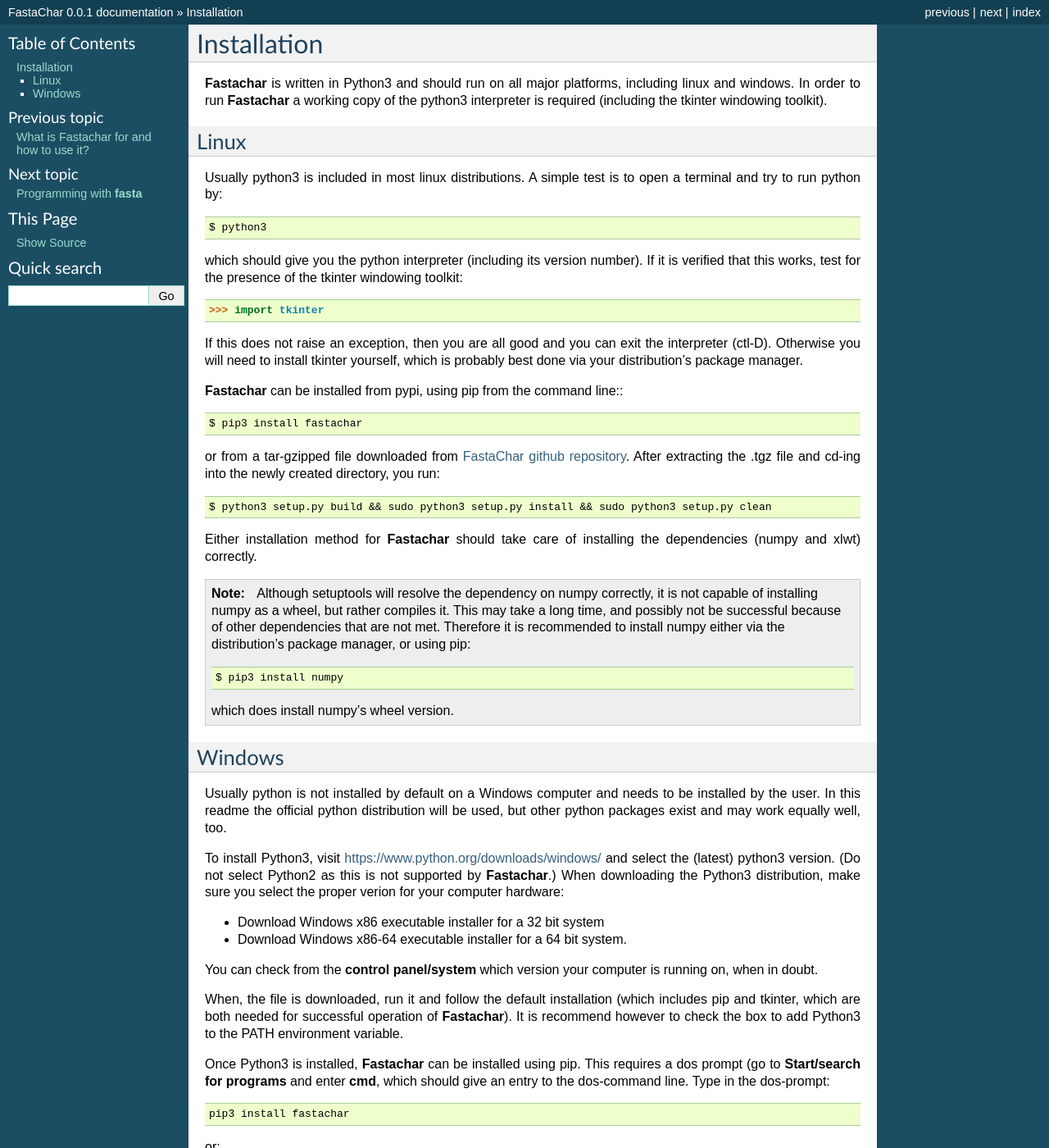
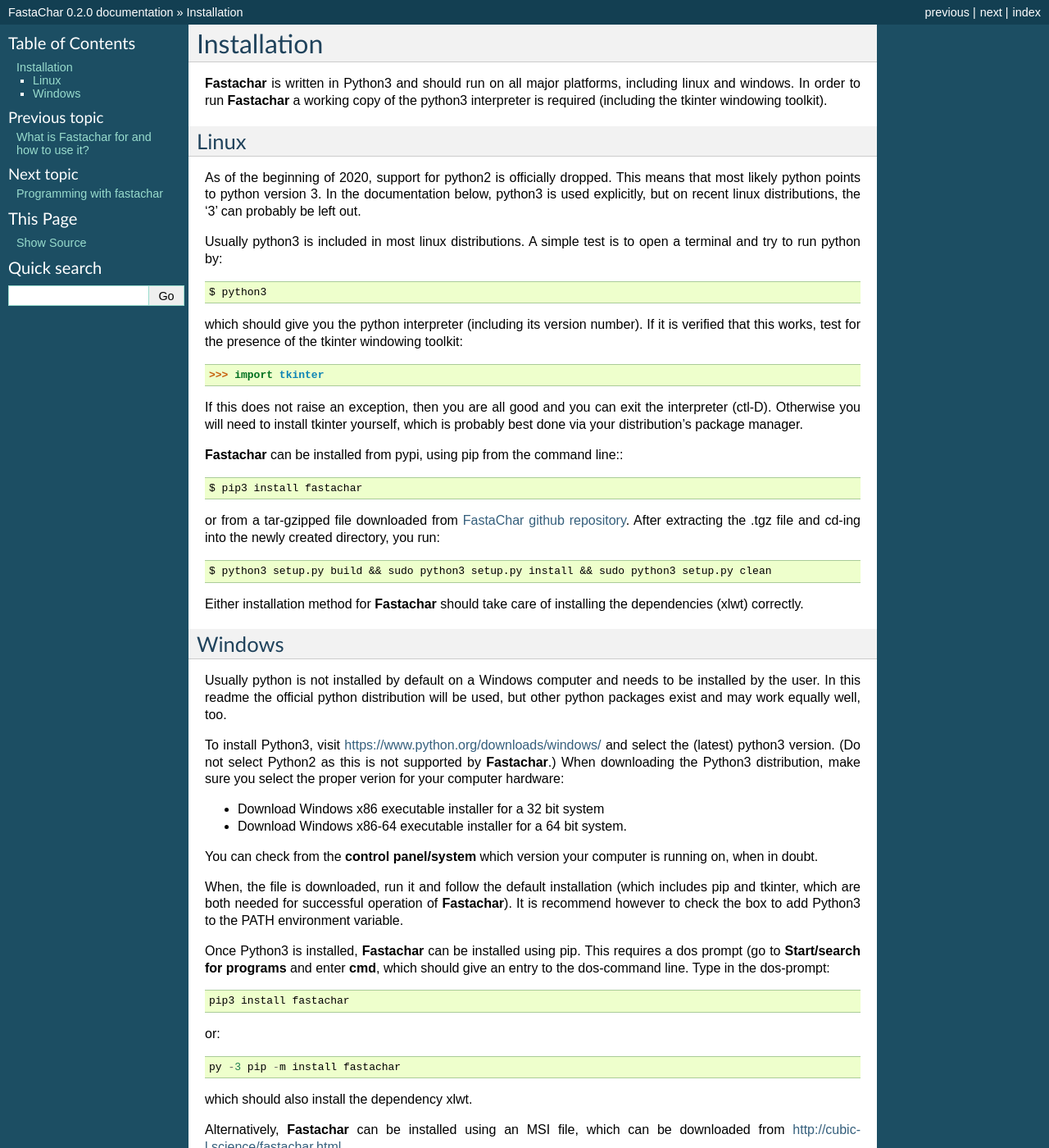
Before and after one commit to smerckel/FastaChar, a Sphinx documentation site: the page built from doc/installation.rst, in a window 1280 px wide and 1400 px high. Shown: the whole window at 82% size. Built offline with Sphinx 7.4.7, drawn with Linux system fonts in a browser that asks for light colours; pages that are not in the unit, such as notebooks, are missing from menus; some of the changed text lies outside the part shown.

Commit message:
update of documention and inline documentation. Also renamed some of the logic methods and their corresponding report methods.

```diff
--- a/doc/conf.py
+++ b/doc/conf.py
@@ -31,7 +31,7 @@
 # Add any Sphinx extension module names here, as strings. They can be
 # extensions coming with Sphinx (named 'sphinx.ext.*') or your custom
 # ones.
-extensions = ['sphinx.ext.autodoc']
+extensions = ['sphinx.ext.autodoc', 'sphinxcontrib.napoleon']
 
 # Add any paths that contain templates here, relative to this directory.
 templates_path = ['_templates']
@@ -48,7 +48,7 @@
 # General information about the project.
 
 project = 'FastaChar'
-copyright = '2017, Lucas Merckelbach, Luisa Borges'
+copyright = '2017-2020, Lucas Merckelbach, Luisa Borges'
 author = 'Lucas Merckelbach, Luisa Borges'
 
 # The version info for the project you're documenting, acts as replacement for
@@ -56,9 +56,9 @@
 # built documents.
 #
 # The short X.Y version.
-version = '0.0.1'
+version = '0.2.0'
 # The full version, including alpha/beta/rc tags.
-release = '0.0.1'
+release = '0.2.0'
 
 # The language for content autogenerated by Sphinx. Refer to documentation
 # for a list of supported languages.
--- a/doc/index.rst
+++ b/doc/index.rst
@@ -34,8 +34,9 @@
    howto
    installation
    programming_with_fasta
+   regex
 
-References to the fasta source code
+References to the fastachar source code
 =======================================
 
 * :ref:`genindex`
--- a/doc/installation.rst
+++ b/doc/installation.rst
@@ -8,6 +8,11 @@
 
 Linux
 ~~~~~
+As of the beginning of 2020, support for python2 is officially
+dropped. This means that most likely python points to python
+version 3. In the documentation below, python3 is used explicitly, but
+on recent linux distributions, the '3' can probably be left out.
+
 Usually python3 is included in most linux distributions. A simple test
 is to open a terminal and try to run python by::
 
@@ -35,19 +40,8 @@
   $ python3 setup.py build && sudo python3 setup.py install && sudo python3 setup.py clean
 
 Either installation method for **Fastachar** should take care of
-installing the dependencies (numpy and xlwt) correctly.
+installing the dependencies (xlwt) correctly.
 
-.. note::
-  Although setuptools will resolve the dependency on numpy correctly,
-  it is not capable of installing numpy as a wheel, but rather
-  compiles it. This may take a long time, and possibly not be
-  successful because of other dependencies that are not met. Therefore
-  it is recommended to install numpy either via the distribution's
-  package manager, or using pip::
-
-    $ pip3 install numpy
-
-  which does install numpy's wheel version.
 
 Windows
 ~~~~~~~
@@ -85,7 +79,7 @@
 
   py -3 pip -m install fastachar
 
-which should also install the dependencies numpy and xlwt.
+which should also install the dependency xlwt.
 
 Alternatively, **Fastachar** can be installed using an MSI file, which
 can be downloaded from http://cubic-l.science/fastachar.html.
--- a/doc/modules.rst
+++ b/doc/modules.rst
@@ -1,7 +1,7 @@
-fasta
-=====
+fastachar
+=========
 
 .. toctree::
    :maxdepth: 4
 
-   fasta
+   fastachar
--- a/doc/programming_with_fasta.rst
+++ b/doc/programming_with_fasta.rst
@@ -1,9 +1,9 @@
-Programming with **fasta**
+Programming with fastachar
 ==========================
 
 
 The graphical user interface is intended to provide easy access to the
-functionality offered by the **fasta** module. Rather than using the
+functionality offered by the **fastachar** module. Rather than using the
 graphical interface, the user can also create her/his own python scripts.
 
 Example script
--- a/setup.py
+++ b/setup.py
@@ -1,7 +1,7 @@
 from setuptools import setup
 
 setup(name="fastachar",
-      version="0.0.2",
+      version="0.1.0",
       packages = ['fastachar'],
       py_modules = [],
       entry_points = {'console_scripts':[],
```
Also changed, not shown: doc/fasta.rst (deleted, +0 -30 lines), doc/howto.rst (+98 -52 lines), 5 other files.
